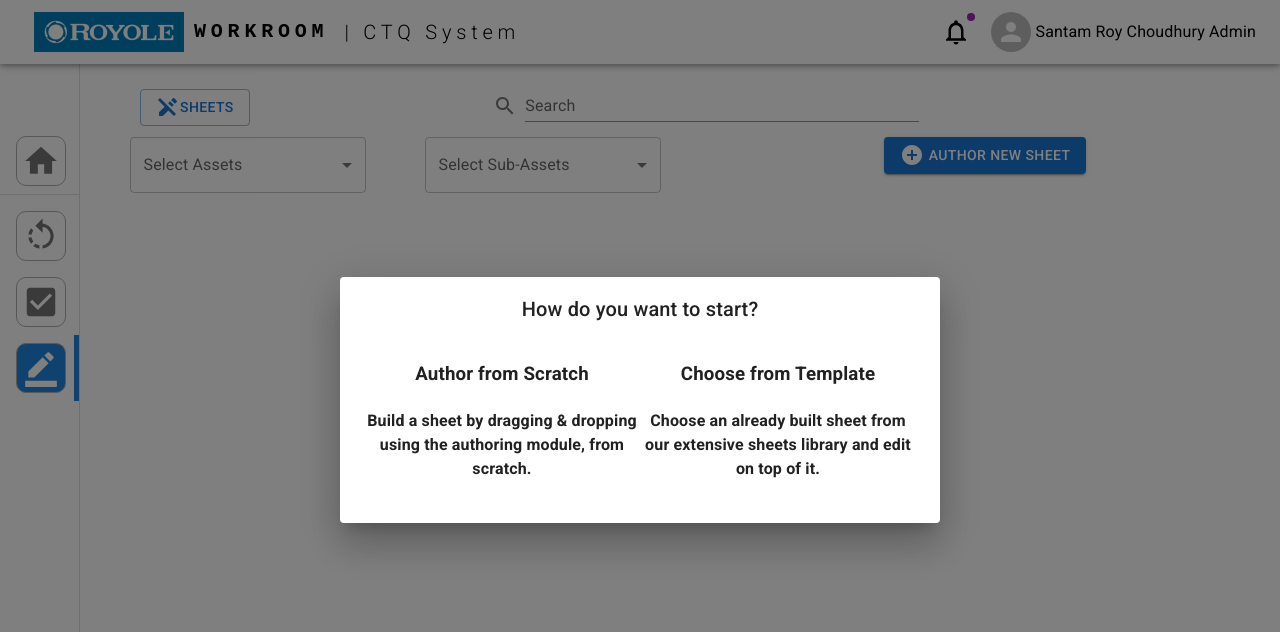
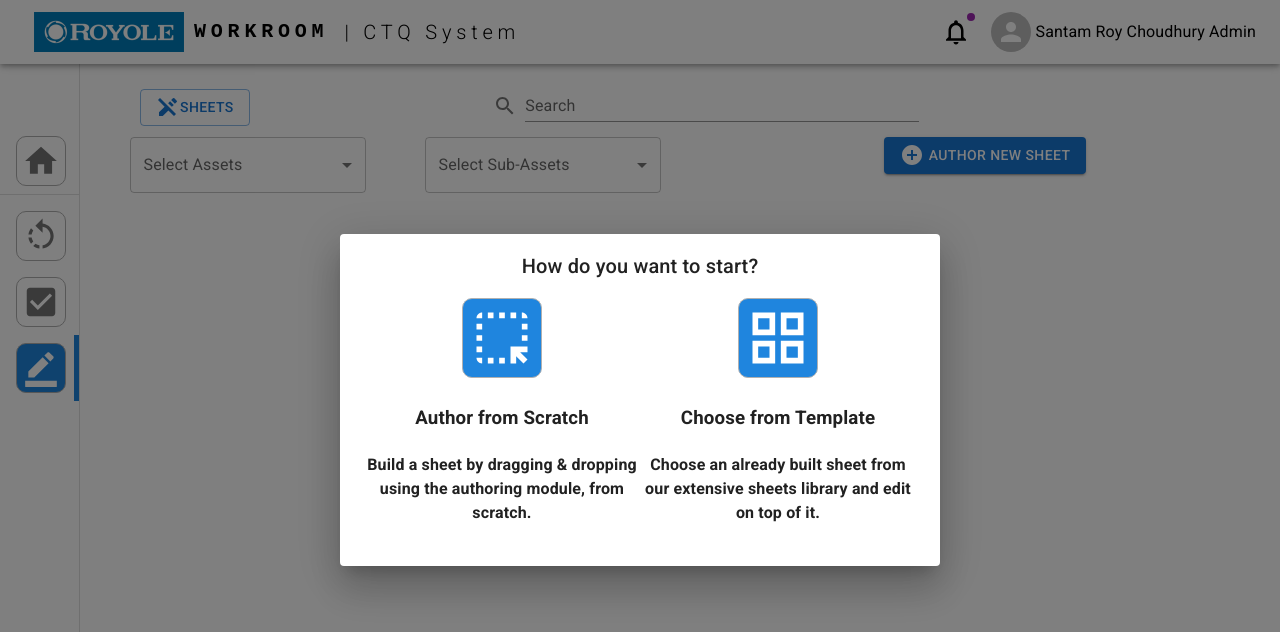
Before and after one commit to SantamRC/workroom, a React (Create React App) app: page / in a window 1280 px wide. Both pictures are taken after a click on the button "AUTHOR NEW SHEET". Shown: the top 632 px of the page. Built offline with nearby package versions, Linux system fonts and the light colour scheme.

Commit message:
Added Icons and Name change function

```diff
--- a/src/Components/AuthorNewSheetButton.jsx
+++ b/src/Components/AuthorNewSheetButton.jsx
@@ -11,13 +11,23 @@ import InputLabel from "@mui/material/InputLabel";
 import MenuItem from "@mui/material/MenuItem";
 import FormControl from "@mui/material/FormControl";
 import Select from "@mui/material/Select";
-import { Link } from "react-router-dom";
+import { Link, useNavigate } from "react-router-dom";
 import AddCircleIcon from "@mui/icons-material/AddCircle";
+import HighlightAltIcon from "@mui/icons-material/HighlightAlt";
+import GridViewIcon from "@mui/icons-material/GridView";
+import ArticleIcon from "@mui/icons-material/Article";
 
-export default function FormDialog() {
+export default function AuthorNewSheetButton() {
   const [open, setOpen] = useState(false);
   const [showDetails, setShowDetails] = useState(false);
   const [age, setAge] = useState("");
+  const [name, setName] = useState("");
+
+  const navigate = useNavigate();
+
+  const changeRoute = () => {
+    navigate("/table", { state: { name: name } });
+  };
 
   const handleChange = (event) => {
     setAge(event.target.value);
@@ -28,6 +38,7 @@ export default function FormDialog() {
   };
 
   const handleClose = () => {
+    changeRoute();
     setOpen(false);
     setShowDetails(false);
   };
@@ -41,8 +52,16 @@ export default function FormDialog() {
       <Dialog open={open} onClose={handleClose} fullWidth>
         {showDetails ? (
           <>
-            <DialogTitle style={{ marginLeft: "auto", marginRight: "auto" }}>
-              New Sheet Details
+            <DialogTitle
+              style={{
+                marginLeft: "auto",
+                marginRight: "auto",
+                backgroundColor: "#95c8f5",
+                width: "100%",
+                textAlign: "center",
+              }}
+            >
+              <ArticleIcon /> New Sheet Details
             </DialogTitle>
             <DialogContent style={{ textAlign: "center" }}>
               <TextField
@@ -50,6 +69,7 @@ export default function FormDialog() {
                 label="Sheet Name"
                 id="fullWidth"
                 style={{ margin: "5px" }}
+                onChange={(event) => setName(event.target.value)}
               />
               <TextField
                 fullWidth
@@ -91,8 +111,6 @@ export default function FormDialog() {
                 variant="contained"
                 style={{ marginTop: "5px" }}
                 onClick={handleClose}
-                component={Link}
-                to="/table"
               >
                 Start Authoring
               </Button>
@@ -111,6 +129,16 @@ export default function FormDialog() {
                   style={{ textAlign: "center", cursor: "pointer" }}
                   onClick={() => setShowDetails(true)}
                 >
+                  <HighlightAltIcon
+                    style={{
+                      border: "1px solid #b0b0b0",
+                      borderRadius: "10px",
+                      padding: "5px",
+                      fontSize: "80px",
+                      backgroundColor: "#1f85de",
+                      color: "white",
+                    }}
+                  />
                   <h3>Author from Scratch</h3>
                   <h4>
                     Build a sheet by dragging & dropping using the authoring
@@ -122,7 +150,16 @@ export default function FormDialog() {
                   xs={6}
                   style={{ textAlign: "center", cursor: "pointer" }}
                 >
-                  {" "}
+                  <GridViewIcon
+                    style={{
+                      border: "1px solid #b0b0b0",
+                      borderRadius: "10px",
+                      padding: "5px",
+                      fontSize: "80px",
+                      backgroundColor: "#1f85de",
+                      color: "white",
+                    }}
+                  />
                   <h3>Choose from Template</h3>
                   <h4>
                     Choose an already built sheet from our extensive sheets
--- a/src/Components/ButtonsGroups.jsx
+++ b/src/Components/ButtonsGroups.jsx
@@ -1,12 +1,19 @@
-import React from "react";
+import React, { useEffect } from "react";
 import Button from "@mui/material/Button";
 import ButtonGroup from "@mui/material/ButtonGroup";
 import Grid from "@mui/material/Grid";
 import ChevronLeftIcon from "@mui/icons-material/ChevronLeft";
 import ArticleIcon from "@mui/icons-material/Article";
 import { Link } from "react-router-dom";
+import { useLocation } from "react-router-dom";
 
 function ButtonsGroups() {
+  const location = useLocation();
+
+  useEffect(() => {
+    console.log(location);
+  });
+
   return (
     <div>
       <Grid container>
@@ -20,7 +27,7 @@ function ButtonsGroups() {
           </Button>
           <Button style={{ marginLeft: "20px" }} variant="outlined">
             <ArticleIcon />
-            First Piece CTQ: Tube Press Up
+            {location.state.name}
           </Button>
         </Grid>
         <Grid item xs={4}></Grid>
--- a/src/DraggableTable/Table.jsx
+++ b/src/DraggableTable/Table.jsx
@@ -13,8 +13,12 @@ import Radio from "@mui/material/Radio";
 import Divider from "@mui/material/Divider";
 import Typography from "@mui/material/Typography";
 import MoreHorizIcon from "@mui/icons-material/MoreHoriz";
+import TableRowsIcon from '@mui/icons-material/TableRows';
+import AddPhotoAlternateIcon from '@mui/icons-material/AddPhotoAlternate';
+import CalendarMonthIcon from '@mui/icons-material/CalendarMonth';
 import TextFieldsIcon from "@mui/icons-material/TextFields";
 import AddCircleIcon from "@mui/icons-material/AddCircle";
+import CheckCircleIcon from "@mui/icons-material/CheckCircle";
 import Checkbox from "@mui/material/Checkbox";
 import TextField from "@mui/material/TextField";
 import Button from "@mui/material/Button";
@@ -160,7 +164,7 @@ function Table() {
             </ListItem>
             <ListItem>
               <ListItemIcon>
-                <MoreHorizIcon />
+                <TextFieldsIcon />
               </ListItemIcon>
               <ListItemText primary="Text" />
             </ListItem>
@@ -173,7 +177,7 @@ function Table() {
                 onClick={() => addChecklist()}
               >
                 <ListItemIcon>
-                  <MoreHorizIcon />
+                  <CheckCircleIcon />
                 </ListItemIcon>
                 <ListItemText primary="Checklist" />
               </ListItem>
@@ -181,7 +185,7 @@ function Table() {
             <Draggable position={{ x: 0, y: 0 }}>
               <ListItem style={{ cursor: "pointer" }} onClick={() => addDate()}>
                 <ListItemIcon>
-                  <MoreHorizIcon />
+                  <CalendarMonthIcon />
                 </ListItemIcon>
                 <ListItemText primary="Select Date and Time" />
               </ListItem>
@@ -192,7 +196,7 @@ function Table() {
             </ListItem>
             <ListItem>
               <ListItemIcon>
-                <MoreHorizIcon />
+                <AddPhotoAlternateIcon />
               </ListItemIcon>
               <ListItemText primary="Upload Image" />
             </ListItem>
@@ -205,7 +209,7 @@ function Table() {
                 onClick={() => addSection()}
               >
                 <ListItemIcon>
-                  <MoreHorizIcon />
+                  <TableRowsIcon />
                 </ListItemIcon>
                 <ListItemText primary="Section" />
               </ListItem>
--- a/src/Pages/First.jsx
+++ b/src/Pages/First.jsx
@@ -1,4 +1,4 @@
-import React from "react";
+import { useState } from "react";
 import Grid from "@mui/material/Grid";
 import Box from "@mui/material/Box";
 import TextField from "@mui/material/TextField";
@@ -14,7 +14,8 @@ import AuthorNewSheetButton from "../Components/AuthorNewSheetButton";
 import Sidebar from "../Components/Sidebar";
 
 function First() {
-  const [age, setAge] = React.useState("");
+  const [age, setAge] = useState("");
+  const [name, setName] = useState("");
 
   const handleChange = (event) => {
     setAge(event.target.value);
@@ -83,7 +84,7 @@ function First() {
           </Grid>
         </Grid>
         <Grid item xs={6} style={{ alignSelf: "left" }}>
-          <AuthorNewSheetButton />
+          <AuthorNewSheetButton setName={setName} />
         </Grid>
       </Grid>
     </div>
```
